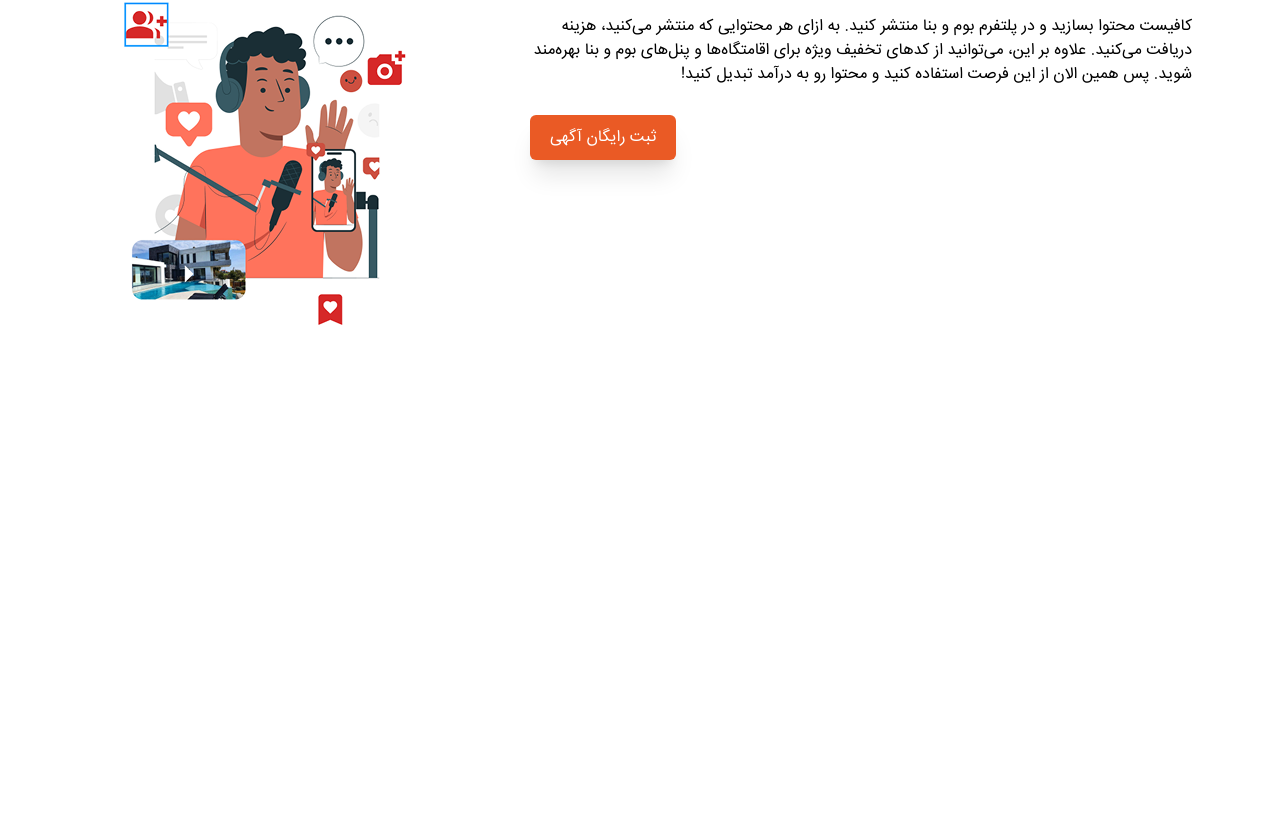
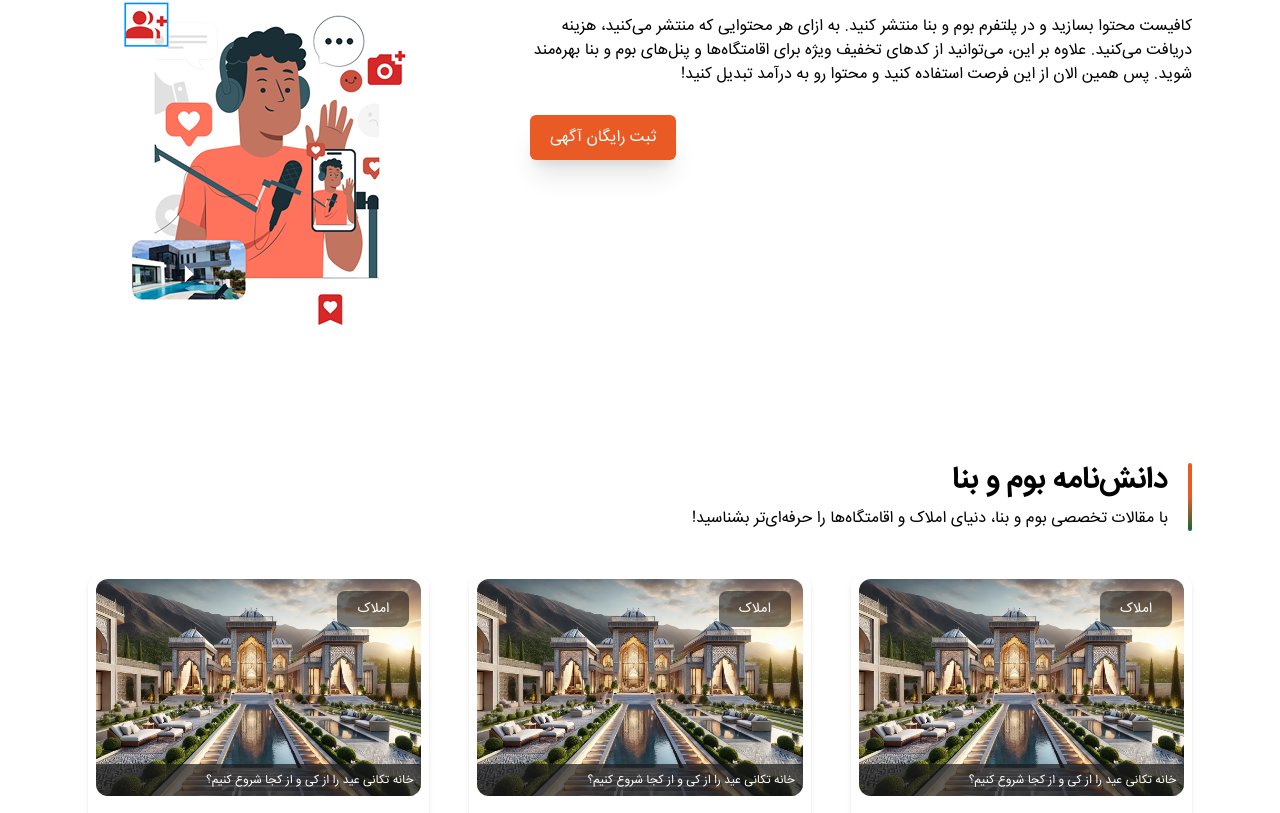
Before and after one commit to Alireza-Mashayekhy/boomobana, a Next.js app: page / in a window 1280 px wide. Shown: the part 3383-4196 px from the top of the page. Before the commit the page ends 3766 px from the top, so only its background shows below. Built offline with nearby package versions, Linux system fonts and the light colour scheme.

Commit message:
add blogs to home

```diff
--- a/src/app/page.tsx
+++ b/src/app/page.tsx
@@ -1,4 +1,5 @@
 import Banner from '@/components/pages/Home/Banner';
+import Blogs from '@/components/pages/Home/blogs';
 import Income from '@/components/pages/Home/Income';
 import JoinUs from '@/components/pages/Home/JoinUs';
 import LovelyCities from '@/components/pages/Home/LovelyCities';
@@ -16,6 +17,7 @@ export default function Home() {
       <JoinUs />
       <NewestPosts />
       <Income />
+      <Blogs />
     </div>
   );
 }
--- a/src/components/atoms/AdvCard/index.tsx
+++ b/src/components/atoms/AdvCard/index.tsx
@@ -1,8 +1,10 @@
 import Image from 'next/image';
 import { Avatar } from 'primereact/avatar';
 import { Divider } from 'primereact/divider';
-import { FaBed, FaHome } from 'react-icons/fa';
+import { useState } from 'react';
+import { FaBed, FaHome, FaRegBookmark } from 'react-icons/fa';
 import { ImLocation2 } from 'react-icons/im';
+import { IoMdBookmark } from 'react-icons/io';
 import { MdPhoneForwarded } from 'react-icons/md';
 import { RiCustomSize } from 'react-icons/ri';
 import { TbHomeDollar } from 'react-icons/tb';
@@ -26,6 +28,7 @@ interface PropsTypes {
 }
 
 const AdvCard = (props: PropsTypes) => {
+  const [saved, setSaved] = useState(false);
   return (
     <div className='bg-secondary-22 shadow-md rounded-2xl p-2 flex flex-col gap-4'>
       <div className='relative overflow-hidden rounded-xl aspect-[1.5]'>
@@ -37,8 +40,13 @@ const AdvCard = (props: PropsTypes) => {
           width={300}
           height={200}
         />
-        <div className='absolute w-full bottom-0 left-0 p-1.5 bg-secondary-3/70 text-secondary-22 text-xs'>
+        <div className='absolute w-full bottom-0 left-0 p-2 bg-secondary-3/70 text-secondary-22 text-xs'>
           {props.name}
+        </div>
+        <div
+          onClick={() => setSaved((prev) => !prev)}
+          className='absolute cursor-pointer top-3 right-3 rounded-lg text-white bg-secondary-1/50 w-8 h-8 flex items-center justify-center '>
+          {saved ? <IoMdBookmark className='text-xl' /> : <FaRegBookmark />}
         </div>
       </div>
       <div className='flex flex-col gap-4 px-2 text-secondary-1'>
--- /dev/null
+++ b/src/components/atoms/BlogCard/index.tsx
@@ -0,0 +1,72 @@
+import Image from 'next/image';
+import { Avatar } from 'primereact/avatar';
+import { Divider } from 'primereact/divider';
+import { FaStar } from 'react-icons/fa';
+import { IoIosChatboxes } from 'react-icons/io';
+
+interface PropsTypes {
+  image: string;
+  name: string;
+  type: string;
+  description: string;
+  writerImage: string;
+  writer: string;
+  comments: number;
+  star?: number;
+}
+
+const BlogCard = (props: PropsTypes) => {
+  return (
+    <div className='bg-secondary-22 shadow-md rounded-2xl p-2 flex flex-col gap-4'>
+      <div className='relative overflow-hidden rounded-xl aspect-[1.5]'>
+        <Image
+          src={props.image}
+          alt={props.name}
+          loading='lazy'
+          className='w-full h-full object-cover'
+          width={300}
+          height={200}
+        />
+        <h5 className='absolute w-full bottom-0 left-0 p-2 bg-secondary-3/70 text-secondary-22 text-xs'>
+          {props.name}
+        </h5>
+        <div className='absolute top-3 right-3 rounded-lg text-white bg-secondary-1/50 text-sm px-5 py-2'>
+          {props.type}
+        </div>
+      </div>
+      <div className='flex flex-col gap-4 px-2 text-secondary-1'>
+        <p className='text-sm text-secondary-1'>{props.description}</p>
+        <Divider
+          pt={{
+            root: { className: 'border-secondary-10 m-0 p-0 border' }
+          }}
+        />
+        <div className='flex items-start justify-between '>
+          <div className='flex items-center gap-1'>
+            <Avatar
+              image={props.writerImage}
+              shape='circle'
+              pt={{
+                root: { className: 'w-10 h-10 relative' },
+                image: { className: 'w-full h-full object-cover' }
+              }}
+            />
+            <div className='text-sm'>{props.writer}</div>
+          </div>
+          <div className='flex gap-5'>
+            <div className='flex flex-col gap-1 items-center'>
+              <IoIosChatboxes className='text-xl text-secondary-8 ' />
+              {props.comments}
+            </div>
+            <div className='flex flex-col gap-1 items-center'>
+              <FaStar className='text-xl text-primary-1' />
+              {props.star}
+            </div>
+          </div>
+        </div>
+      </div>
+    </div>
+  );
+};
+
+export default BlogCard;
--- /dev/null
+++ b/src/components/pages/Home/blogs.tsx
@@ -0,0 +1,49 @@
+'use client';
+
+import BlogCard from '@/components/atoms/BlogCard';
+import Title from '@/components/atoms/Title/indes';
+
+const Blogs = () => {
+  return (
+    <div className='p-12 pt-20'>
+      <Title
+        title='دانش‌نامه بوم و بنا'
+        description='با مقالات تخصصی بوم و بنا، دنیای املاک و اقامتگاه‌ها را حرفه‌ای‌تر بشناسید!  '
+      />
+      <div className='grid grid-cols-3 gap-10 mt-7'>
+        <BlogCard
+          image='/images/homeBanner.jpg'
+          writerImage='/images/homeBanner.jpg'
+          name='خانه تکانی عید را از کی و از کجا شروع کنیم؟'
+          type='املاک'
+          description='در این نوشتار می‌خواهیم برایتان شرح دهیم که خانه تکانی را چگونه شروع کنیم؟ اگر خانه ای بزرگ دارید و یا اگر می‌خواهید از خانه تکانی خسته نشوید و سال جدید را با خستگی و کوفتگی ناشی از خانه تکانی آغاز نکنید، پیشنهاد می‌کنیم با یک برنامه ریزی زمانی درست و حساب شده کارهای خانه را از نیمه زمستان یا روزهای پایانی بهمن ماه شروع کنید '
+          writer='رویا کوهستانی '
+          comments={580}
+          star={4.5}
+        />{' '}
+        <BlogCard
+          image='/images/homeBanner.jpg'
+          writerImage='/images/homeBanner.jpg'
+          name='خانه تکانی عید را از کی و از کجا شروع کنیم؟'
+          type='املاک'
+          description='در این نوشتار می‌خواهیم برایتان شرح دهیم که خانه تکانی را چگونه شروع کنیم؟ اگر خانه ای بزرگ دارید و یا اگر می‌خواهید از خانه تکانی خسته نشوید و سال جدید را با خستگی و کوفتگی ناشی از خانه تکانی آغاز نکنید، پیشنهاد می‌کنیم با یک برنامه ریزی زمانی درست و حساب شده کارهای خانه را از نیمه زمستان یا روزهای پایانی بهمن ماه شروع کنید '
+          writer='رویا کوهستانی '
+          comments={580}
+          star={4.5}
+        />{' '}
+        <BlogCard
+          image='/images/homeBanner.jpg'
+          writerImage='/images/homeBanner.jpg'
+          name='خانه تکانی عید را از کی و از کجا شروع کنیم؟'
+          type='املاک'
+          description='در این نوشتار می‌خواهیم برایتان شرح دهیم که خانه تکانی را چگونه شروع کنیم؟ اگر خانه ای بزرگ دارید و یا اگر می‌خواهید از خانه تکانی خسته نشوید و سال جدید را با خستگی و کوفتگی ناشی از خانه تکانی آغاز نکنید، پیشنهاد می‌کنیم با یک برنامه ریزی زمانی درست و حساب شده کارهای خانه را از نیمه زمستان یا روزهای پایانی بهمن ماه شروع کنید '
+          writer='رویا کوهستانی '
+          comments={580}
+          star={4.5}
+        />
+      </div>
+    </div>
+  );
+};
+
+export default Blogs;
```
